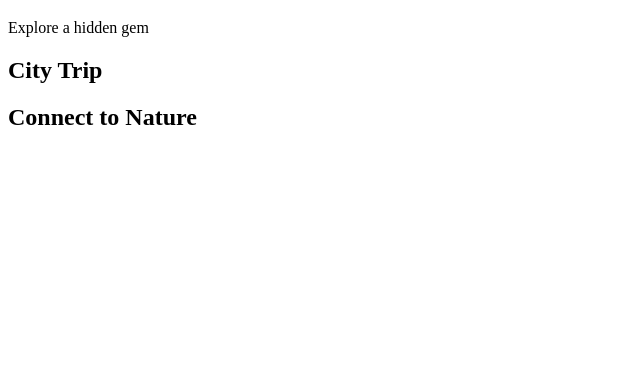
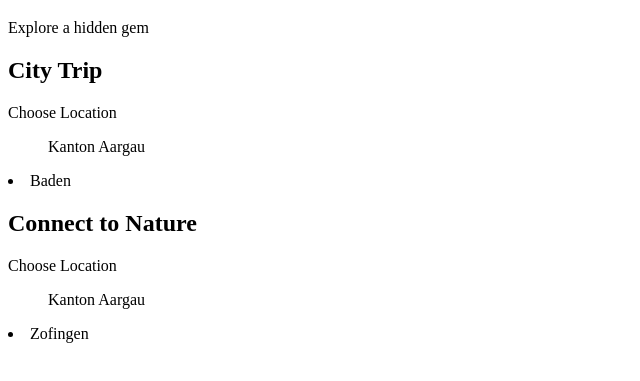
Before and after one commit to aria2108/poco-ariani, a plain HTML site: page index.html in a window 1280 px wide. Shown: the part 61-442 px from the top of the page, without its empty margins (0-640 px from the left). Drawn offline with Linux system fonts and the light colour scheme.

Commit message:
add list of locations

```diff
--- a/index.html
+++ b/index.html
@@ -10,7 +10,12 @@
     <h1>NEW ADVENTURE</h1>
     <p>Explore a hidden gem</p>
     <h2>City Trip</h2>
+    <p>Choose Location</p>
+    <ul>Kanton Aargau</ul>
+        <li>Baden</li>
     <h2>Connect to Nature</h2>
-
+    <p>Choose Location</p>
+    <ul>Kanton Aargau</ul>
+        <li>Zofingen</li>
 </body>
 </html>
```
